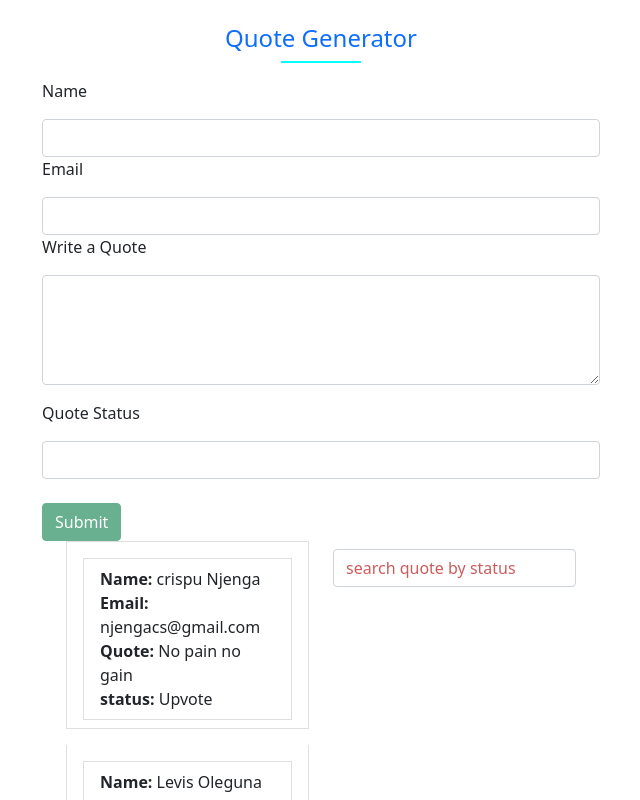
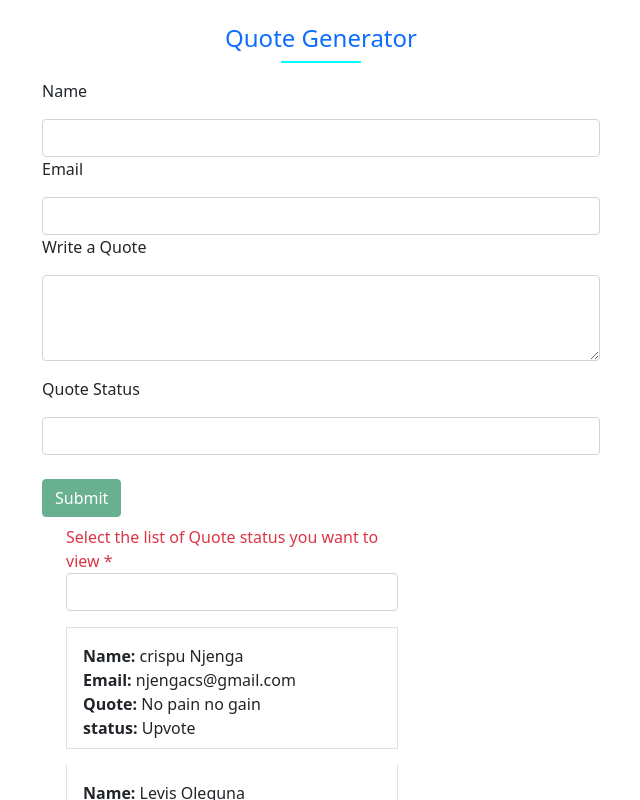
Before and after one commit to crispus-nj/Quote-generator-application, an Angular app: page / in a window 1280 px wide. Shown: the top 800 px of the page, without its empty margins (319-959 px from the left). Built offline with nearby package versions, Linux system fonts and the light colour scheme.

Commit message:
added select dropdown to used as a filter by the used. removed the previous input field

```diff
--- a/src/app/form-component/form-component.component.css
+++ b/src/app/form-component/form-component.component.css
@@ -18,12 +18,15 @@ button:disabled {
   /* margin-top: 1.5rem; */
 }
 #container {
-  display: flex;
+  margin-right: auto;
+  margin-left: auto;
 }
 li {
   list-style-type: none;
 }
 ::placeholder {
   color: indianred;
-  letter-spacing: normal;
+  letter-spacing: 0.1rem;
+  font-style: italic;
+  font-weight: bold;
 }
--- a/src/app/form-component/form-component.component.html
+++ b/src/app/form-component/form-component.component.html
@@ -12,7 +12,7 @@
     </div>
     <div class="form-group">
       <label for="quote">Write a Quote</label>
-      <textarea name="quote" id="" class="form-control mt-3" required [(ngModel)]="message" rows="4"></textarea>
+      <textarea name="quote" id="" class="form-control mt-3" required [(ngModel)]="message" rows="3"></textarea>
     </div>
     <p class="text-danger shadow mt-3">{{ message }}</p>
     <label for="status">Quote Status</label>
@@ -29,24 +29,33 @@
   </form>
   <div class="container">
     <div class="row">
-      <div class="col-md-6">
-        <p *ngFor="let quo of quotes| quoteFilterStatus: quoteStatus : 'status' " [ngClass]="getStatusQoute(quo)"  class="list-group-item">
-         <li  class="list-group-item mt-2">
-           <strong>Name:</strong> {{ quo.name }}
-           <br>
+      <div class="col-md-8">
+        <label for="status" class="text-danger mt-2">Select the list of Quote status you want to view *</label>
+        <select name="status" id="status" class="form-control"  [(ngModel)]="quoteStatus" required>
+          <option value="upvote">Upvote</option>
+          <option value="downvote">Downvote</option>
+        </select>
+        <!-- <input type="text" name="sort" id="" class="form-control mt-3" placeholder="search quote by status"
+          [(ngModel)]="quoteStatus" /> -->
+      </div>
+    </div>
+    <div class="row">
+      <div class="col-md-8">
+        <ul *ngFor="let quo of quotes| quoteFilterStatus: quoteStatus : 'status' " [ngClass]="getStatusQoute(quo)"
+          class="list-group-item mt-3">
+          <li class="mt-2">
+            <strong>Name:</strong> {{ quo.name }}
+            <br>
             <Strong>Email:</Strong> {{ quo.email }}
             <br>
             <strong>Quote:</strong> {{ quo.quote }}
             <br>
             <strong>status:</strong> {{ quo.status }}
           </li>
-          <!-- <li><Strong>Email:</Strong> {{ quo.email }}</li>
-          <li><strong>Quote:</strong> {{ quo.quote }}</li>
-          <li><strong>status:</strong> {{ quo.status }}</li> -->
-        </p>
+        </ul>
       </div>
       <div class="col-md-6 mt-2">
-        <input type="text" name="sort" id="" class="form-control" placeholder="search quote by status" [(ngModel)]="quoteStatus" />
+
       </div>
     </div>
   </div>
```
